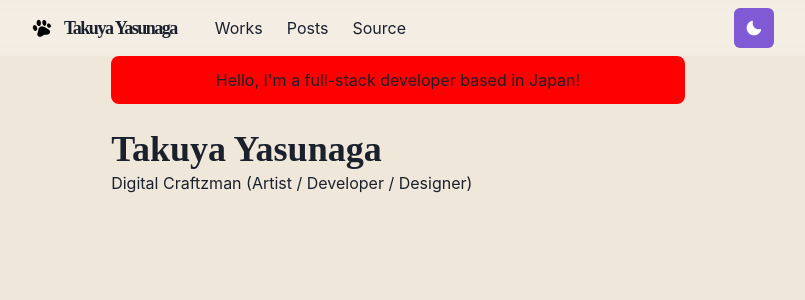
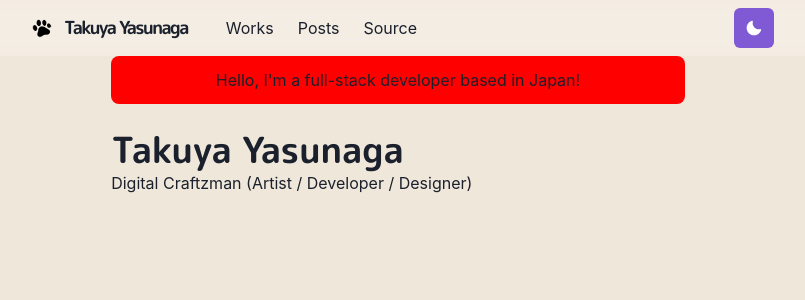
Before and after one commit to manbow1206/homepage, a Next.js app: page / in a window 1280 px wide. Shown: the top 300 px of the page, without its empty margins (242-1047 px from the left). Built offline with nearby package versions, Linux system fonts and the light colour scheme.

Commit message:
fix : style tag

```diff
--- a/components/fonts.js
+++ b/components/fonts.js
@@ -1,9 +1,6 @@
-import { Global } from "@emotion/react";
-
-const Fonts = () => {
-  <Global
-    styles={`@import url('https://fonts.googleapis.com/css2?family=M+PLUS+Rounded+1c:wght@300;700&display=swap');`}
-  ></Global>;
-};
-
+const Fonts = () => (
+  <style jsx global>{`
+    @import url("https://fonts.googleapis.com/css2?family=M+PLUS+Rounded+1c:wght@300;700&display=swap");
+  `}</style>
+);
 export default Fonts;
```
